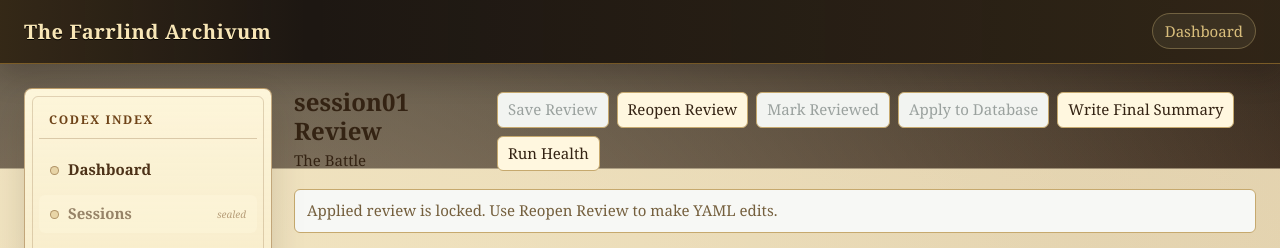
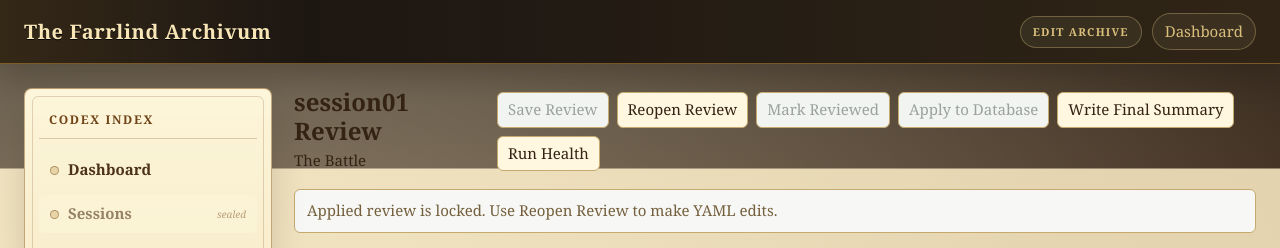
Before and after one commit to kgustafson/Farrlind_Campaign, a FastAPI app: page /sessions/1/review in a window 1280 px wide. Shown: the top 248 px of the page. Run offline with FastAPI, Linux system fonts and the light colour scheme.

Commit message:
Add archive interface mode

```diff
--- a/farrlind/docker-compose.yml
+++ b/farrlind/docker-compose.yml
@@ -37,6 +37,7 @@ services:
     restart: unless-stopped
     environment:
       FARRLIND_DATABASE_URL: postgresql+psycopg2://admin:gofaban@db:5432/farrlind
+      FARRLIND_INTERFACE_MODE: ${FARRLIND_INTERFACE_MODE:-edit}
     depends_on:
       db:
         condition: service_healthy
--- a/version.md
+++ b/version.md
@@ -1,6 +1,6 @@
 # Version
 
-v0.3.16
+v0.3.17
 
 ## Versioning
 
@@ -44,4 +44,4 @@ Canon-changing reruns may only become canonical after explicit human review and
 
 ## Current Baseline
 
-`v0.3.16` fixes Faban's Songbook source links and adds the preface to the archive page.
+`v0.3.17` adds environment-controlled edit and archive interface modes.
--- a/web_review/app.py
+++ b/web_review/app.py
@@ -1,3 +1,4 @@
+import os
 from uuid import uuid4
 from typing import Optional
 
@@ -14,6 +15,19 @@ app.mount("/static", StaticFiles(directory=str(reviews.REPO_ROOT / "web_review"
 templates = Jinja2Templates(directory=str(reviews.REPO_ROOT / "web_review" / "templates"))
 COMMAND_RESULTS = {}
 
+EDIT_MODE = "edit"
+ARCHIVE_MODE = "archive"
+SAFE_METHODS = {"GET", "HEAD", "OPTIONS"}
+
+
+def interface_mode() -> str:
+    value = os.getenv("FARRLIND_INTERFACE_MODE", EDIT_MODE).strip().lower()
+    return value if value in {EDIT_MODE, ARCHIVE_MODE} else EDIT_MODE
+
+
+def can_edit() -> bool:
+    return interface_mode() == EDIT_MODE
+
 
 def app_version() -> str:
     version_path = reviews.REPO_ROOT / "version.md"
@@ -28,6 +42,15 @@ def app_version() -> str:
 
 
 templates.env.globals["app_version"] = app_version
+templates.env.globals["interface_mode"] = interface_mode
+templates.env.globals["can_edit"] = can_edit
+
+
+@app.middleware("http")
+async def archive_mode_write_guard(request: Request, call_next):
+    if not can_edit() and request.method.upper() not in SAFE_METHODS:
+        return PlainTextResponse("Farrlind Archivum is running in archive mode.", status_code=403)
+    return await call_next(request)
 
 
 def store_command_result(action: str, result: commands.CommandResult) -> str:
@@ -381,7 +404,7 @@ def locations_index(request: Request, modal: str = ""):
             "location_types": location_types,
             "all_locations": rows,
             "editing": None,
-            "show_location_modal": modal == "add",
+            "show_location_modal": can_edit() and modal == "add",
         },
     )
 
@@ -401,6 +424,8 @@ async def create_location(request: Request):
 
 @app.get("/locations/{location_id}/edit", response_class=HTMLResponse)
 def edit_location(request: Request, location_id: int):
+    if not can_edit():
+        return RedirectResponse(url="/locations", status_code=303)
     try:
         rows = canon.location_rows()
         location_types = canon.location_types()
@@ -462,7 +487,7 @@ def npcs_index(request: Request, modal: str = ""):
             "factions": factions,
             "locations": locations,
             "editing": None,
-            "show_npc_modal": modal == "add",
+            "show_npc_modal": can_edit() and modal == "add",
         },
     )
 
@@ -482,6 +507,8 @@ async def create_npc(request: Request):
 
 @app.get("/npcs/{npc_id}/edit", response_class=HTMLResponse)
 def edit_npc(request: Request, npc_id: int):
+    if not can_edit():
+        return RedirectResponse(url="/npcs", status_code=303)
     try:
         rows = canon.npc_rows()
         statuses = canon.entity_statuses()
@@ -542,7 +569,7 @@ def artifacts_index(request: Request, modal: str = ""):
             "artifacts": rows,
             "artifact_types": artifact_types,
             "editing": None,
-            "show_artifact_modal": modal == "add",
+            "show_artifact_modal": can_edit() and modal == "add",
         },
     )
 
@@ -562,6 +589,8 @@ async def create_artifact(request: Request):
 
 @app.get("/artifacts/{artifact_id}/edit", response_class=HTMLResponse)
 def edit_artifact(request: Request, artifact_id: int):
+    if not can_edit():
+        return RedirectResponse(url="/artifacts", status_code=303)
     try:
         rows = canon.artifact_rows()
         artifact_types = canon.artifact_types()
@@ -666,10 +695,11 @@ def songbook_audio(song_number: int):
 
 @app.get("/wells", response_class=HTMLResponse)
 def wells_lore(request: Request):
+    lore_text = lore.read_wells_of_magic()
     return templates.TemplateResponse(
         request,
         "wells.html",
-        {"lore_text": lore.read_wells_of_magic()},
+        {"lore_text": lore_text, "lore_html": reviews.render_markdown(lore_text)},
     )
 
 
--- a/web_review/static/review.css
+++ b/web_review/static/review.css
@@ -60,6 +60,29 @@ a { color: inherit; }
   padding: 7px 12px;
   background: rgba(255, 245, 206, .06);
 }
+.top-nav {
+  display: flex;
+  align-items: center;
+  gap: 10px;
+}
+.mode-pill {
+  display: inline-flex;
+  align-items: center;
+  min-height: 32px;
+  border: 1px solid rgba(216, 190, 124, .35);
+  border-radius: 999px;
+  background: rgba(255, 245, 206, .06);
+  color: #d9be7c;
+  font-size: 11px;
+  font-weight: 800;
+  letter-spacing: .11em;
+  padding: 7px 12px;
+  text-transform: uppercase;
+}
+.mode-archive {
+  border-color: rgba(124, 156, 100, .45);
+  color: #c7dca1;
+}
 .app-shell {
   display: grid;
   grid-template-columns: 248px minmax(0, 1fr);
--- a/web_review/templates/base.html
+++ b/web_review/templates/base.html
@@ -10,6 +10,7 @@
   <header class="app-header">
     <a class="brand" href="/">The Farrlind Archivum</a>
     <nav class="top-nav">
+      <span class="mode-pill mode-{{ interface_mode() }}">{% if can_edit() %}Edit Archive{% else %}Published Archive{% endif %}</span>
       <a href="/">Dashboard</a>
     </nav>
   </header>
--- a/web_review/templates/session_review.html
+++ b/web_review/templates/session_review.html
@@ -9,6 +9,7 @@
     <h1>{{ session_key }} Review</h1>
     <p>{{ document.session_title or "Untitled" }}</p>
   </div>
+  {% if can_edit() %}
   <div class="action-strip">
     <button type="submit" {% if not document or review_locked %}disabled{% endif %}>Save Review</button>
     <button type="submit" formaction="/sessions/{{ session_key }}/review/reopen" formmethod="post" {% if not review_locked %}disabled{% endif %}>Reopen Review</button>
@@ -17,6 +18,9 @@
     <button type="submit" formaction="/sessions/{{ session_key }}/review/write-final-summary" formmethod="post" {% if summary.status != "applied" %}disabled{% endif %}>Write Final Summary</button>
     <button type="submit" formaction="/sessions/{{ session_key }}/review/health" formmethod="post">Run Health</button>
   </div>
+  {% else %}
+  <span class="mode-pill mode-archive">Read-only review</span>
+  {% endif %}
 </section>
 
 {% if request.query_params.get("saved") %}
@@ -117,11 +121,11 @@
         <span class="item-id">{{ item.id }}</span>
         <label class="compact-field sequence-field">
           <span>Seq</span>
-          <input name="sequence" value="{{ item.sequence }}" inputmode="decimal" {% if review_locked %}disabled{% endif %}>
+          <input name="sequence" value="{{ item.sequence }}" inputmode="decimal" {% if review_locked or not can_edit() %}disabled{% endif %}>
         </label>
         <label class="compact-field decision-field">
           <span>Decision</span>
-          <select name="decision" {% if review_locked %}disabled{% endif %}>
+          <select name="decision" {% if review_locked or not can_edit() %}disabled{% endif %}>
             {% for decision in ["pending", "accepted", "rejected", "corrected", "added"] %}
               <option value="{{ decision }}" {% if item.decision == decision %}selected{% endif %}>{{ decision }}</option>
             {% endfor %}
@@ -134,13 +138,13 @@
 
       <label class="field-block">
         <span>Canonical Text</span>
-        <textarea name="canonical_text" rows="3" {% if review_locked %}disabled{% endif %}>{{ item.canonical_text or "" }}</textarea>
+        <textarea name="canonical_text" rows="3" {% if review_locked or not can_edit() %}disabled{% endif %}>{{ item.canonical_text or "" }}</textarea>
       </label>
 
       <div class="edit-grid">
         <label>
           <span>Type</span>
-          <select name="event_type" {% if review_locked %}disabled{% endif %}>
+          <select name="event_type" {% if review_locked or not can_edit() %}disabled{% endif %}>
             <option value="">unset</option>
             {% for event_type in event_types %}
               <option value="{{ event_type }}" {% if item.event_type == event_type %}selected{% endif %}>{{ event_type }}</option>
@@ -149,19 +153,19 @@
         </label>
         <label>
           <span>Location</span>
-          <input name="location" list="location-options" value="{{ item.location or "" }}" {% if review_locked %}disabled{% endif %}>
+          <input name="location" list="location-options" value="{{ item.location or "" }}" {% if review_locked or not can_edit() %}disabled{% endif %}>
         </label>
         <label>
           <span>Significance</span>
-          <input name="significance" type="number" min="1" max="5" value="{{ item.significance or "" }}" {% if review_locked %}disabled{% endif %}>
+          <input name="significance" type="number" min="1" max="5" value="{{ item.significance or "" }}" {% if review_locked or not can_edit() %}disabled{% endif %}>
         </label>
       </div>
 
       <label class="field-block">
         <span>Reason</span>
-        <input name="reason" value="{{ item.reason or "" }}" {% if review_locked %}disabled{% endif %}>
+        <input name="reason" value="{{ item.reason or "" }}" {% if review_locked or not can_edit() %}disabled{% endif %}>
       </label>
-      {% if item.section == "added_items" %}
+      {% if item.section == "added_items" and can_edit() %}
       <div class="panel-actions">
         <button type="submit" formaction="/sessions/{{ session_key }}/review/remove-added-item" formmethod="post" name="remove_item_id" value="{{ item.id }}" {% if review_locked %}disabled{% endif %}>Remove Added Item</button>
       </div>
@@ -169,7 +173,7 @@
     </article>
     {% endfor %}
 
-    {% if document %}
+    {% if document and can_edit() %}
     <article class="review-item editable-item add-item-panel">
       <div class="item-topline">
         <span class="item-id">Add Item</span>
@@ -239,7 +243,7 @@
     <section>
       <h2>Locations</h2>
       <label class="check-row">
-        <input type="checkbox" name="confirm_new_locations" value="1" {% if review_locked %}disabled{% endif %}>
+        <input type="checkbox" name="confirm_new_locations" value="1" {% if review_locked or not can_edit() %}disabled{% endif %}>
         <span>Confirm newly typed locations</span>
       </label>
     </section>
--- a/web_review/templates/wells.html
+++ b/web_review/templates/wells.html
@@ -15,6 +15,7 @@
 {% endif %}
 
 <section class="archive-editor-panel">
+  {% if can_edit() %}
   <form method="post" action="/wells">
     <label class="field-block lore-field">
       <span>Wells of Magic Lore</span>
@@ -24,5 +25,8 @@
       <button type="submit">Save Lore</button>
     </div>
   </form>
+  {% else %}
+  <article class="source-rendered lore-archive-text">{{ lore_html | safe }}</article>
+  {% endif %}
 </section>
 {% endblock %}
```
Also changed, not shown: revision.md (+10 -0 lines), tests/test_web_review.py (+64 -0 lines), web_review/templates/artifacts.html (+4 -4 lines), web_review/templates/locations.html (+4 -4 lines), web_review/templates/npcs.html (+4 -4 lines), README.md, 2 other files.
